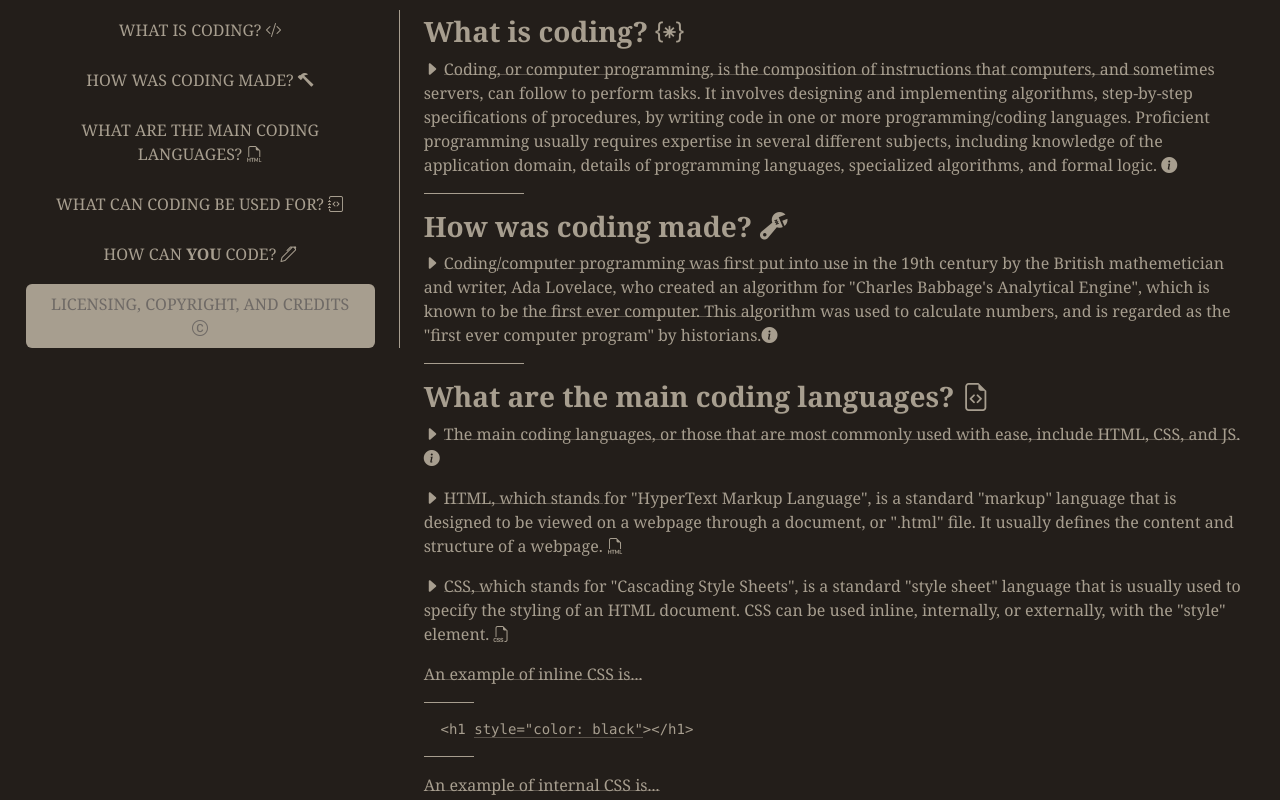
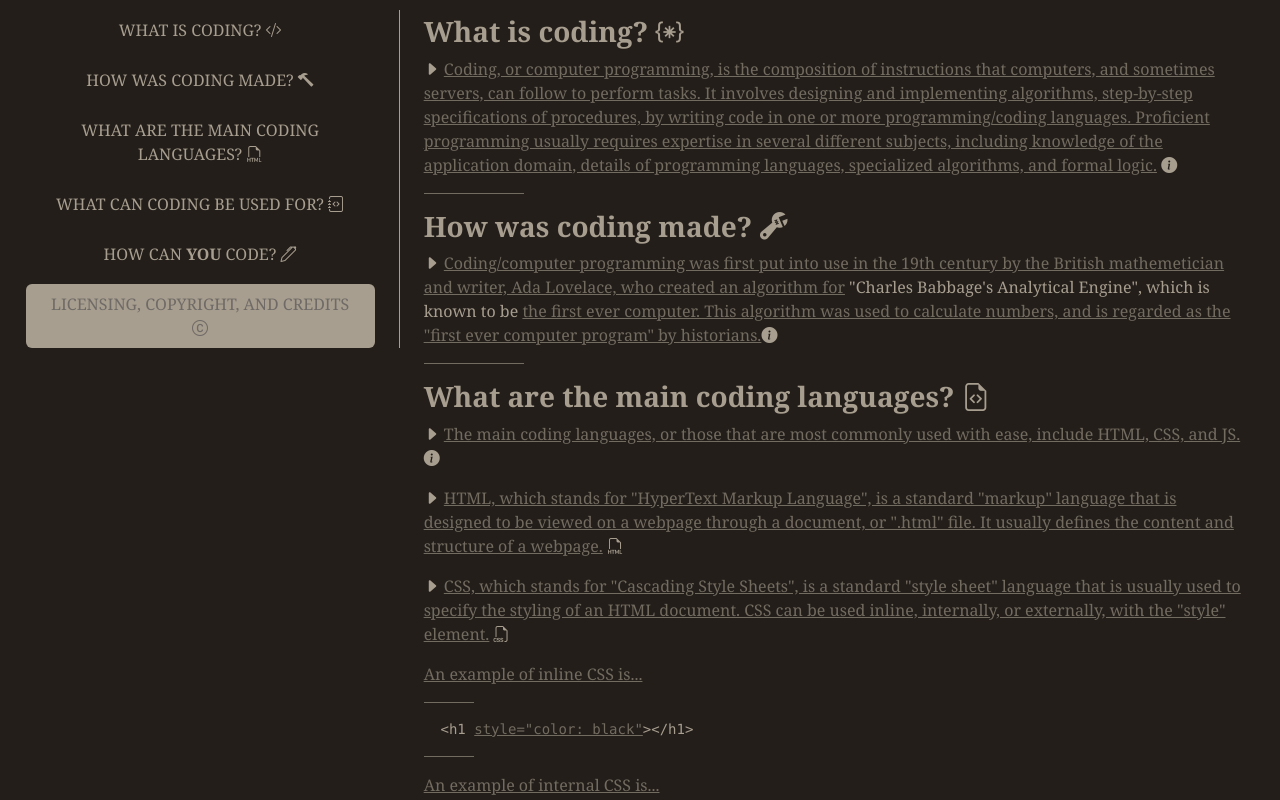
Before and after one commit to itsaminowo/0, a plain HTML site: page index.html in a window 1280 px wide. Shown: the top 800 px of the page. Drawn offline with nearby package versions, Linux system fonts and the light colour scheme.

Commit message:
Update index.html

```diff
--- a/index.html
+++ b/index.html
@@ -76,21 +76,11 @@ a:active {
 
 hr {
   border-color: #a79e8f;
-  opacity: 1;
+  opacity: 0.6;
 }
 u {
-  position: relative;
-  text-decoration: none;
-}
-u:before {
-  position: absolute;
-  content: '';
-  left: 0;
-  top: 16px;
-  width: 100%;
-  border-bottom: 1px solid rgb(167, 158, 143);
-  z-index: -1;
-  opacity: 0.4;
+  color: #a79e8f;
+  opacity: 0.6;
 }
 </style>
   </head>
```
